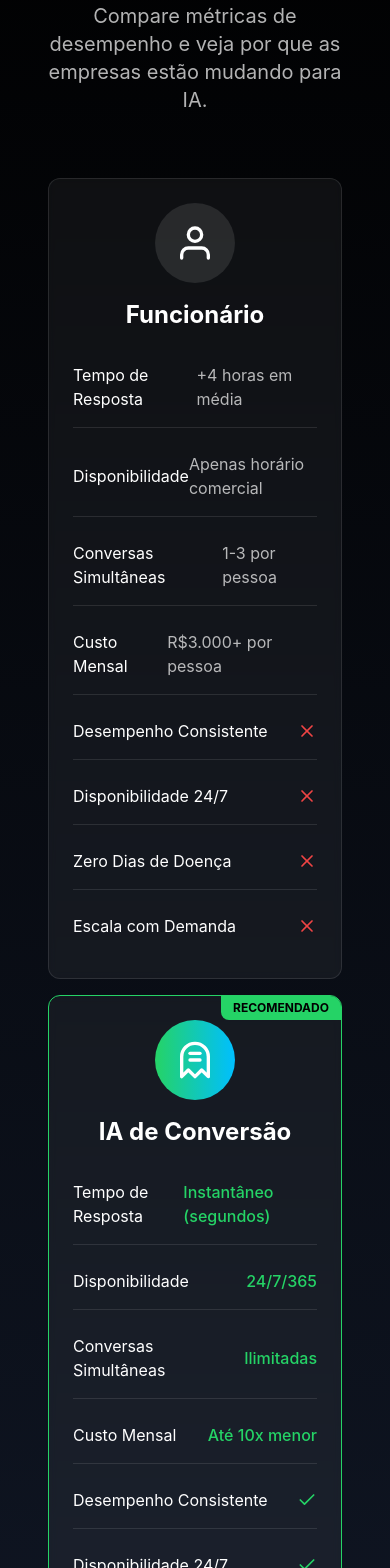
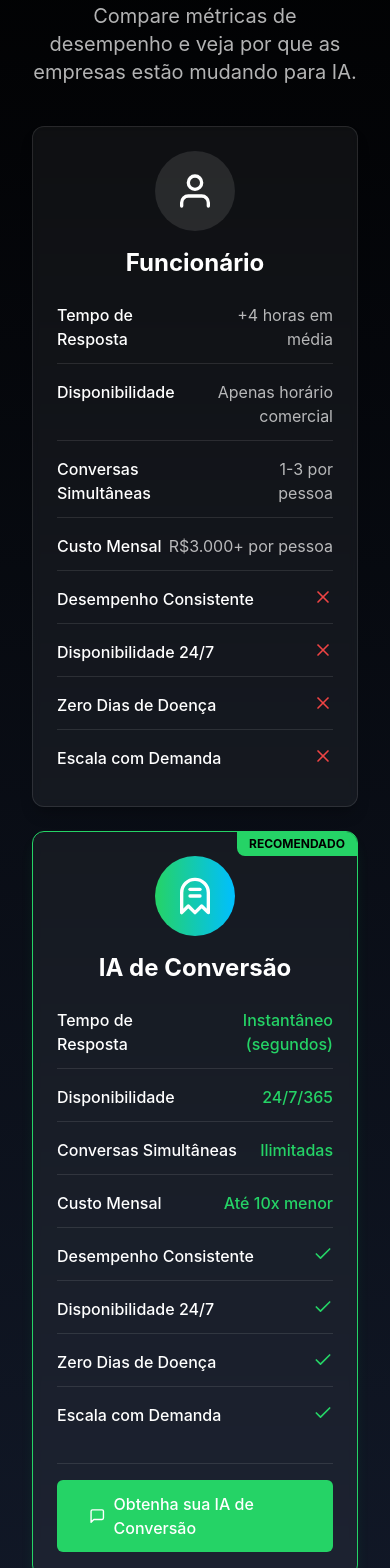
Before and after one commit to Storydigital01/ai-conversion-flow, a React (Vite) app: page / in a window 390 px wide. Shown: the part 7340-8908 px from the top of the page. Built offline with nearby package versions, Linux system fonts and the light colour scheme.

Commit message:
Fix: Improve comparison section responsiveness
- Reduced padding on mobile for a more compact look.
- Increased font size for section titles.
- Stacked and centered the cards vertically.
- Aligned icons with text.
- Added line breaks for long texts.
- Added rounded borders and box-shadow.

```diff
--- a/src/components/ComparisonSection.tsx
+++ b/src/components/ComparisonSection.tsx
@@ -5,8 +5,8 @@ import { Check, X, MessageSquare } from 'lucide-react';
 const ComparisonSection = () => {
   return (
     <section className="section-padding bg-gradient-to-b from-black to-gray-900" id="comparison">
-      <div className="container mx-auto">
-        <div className="text-center mb-16">
+      <div className="container mx-auto px-4 md:px-8">
+        <div className="text-center mb-10 md:mb-16">
           <h2 className="text-3xl md:text-4xl font-bold mb-4">
             Uma pessoa ou <span className="gradient-text">IA de Conversão</span>? Veja quem entrega mais.
           </h2>
@@ -15,10 +15,10 @@ const ComparisonSection = () => {
           </p>
         </div>
 
-        <div className="grid lg:grid-cols-2 gap-4 lg:gap-8">
+        <div className="flex flex-col md:grid md:grid-cols-2 gap-6 md:gap-8 max-w-4xl mx-auto">
           {/* Human Side */}
-          <div className="card border-white/10">
-            <div className="text-center mb-8">
+          <div className="card border-white/10 rounded-xl shadow-lg shadow-black/20 hover:shadow-black/30 transition-all">
+            <div className="text-center mb-6 md:mb-8">
               <div className="h-20 w-20 bg-white/10 rounded-full mx-auto flex items-center justify-center mb-4">
                 <svg xmlns="http://www.w3.org/2000/svg" width="40" height="40" viewBox="0 0 24 24" fill="none" stroke="currentColor" strokeWidth="2" strokeLinecap="round" strokeLinejoin="round" className="text-white">
                   <path d="M20 21v-2a4 4 0 0 0-4-4H8a4 4 0 0 0-4 4v2"></path>
@@ -28,49 +28,49 @@ const ComparisonSection = () => {
               <h3 className="text-2xl font-bold">Funcionário</h3>
             </div>
 
-            <div className="space-y-6">
-              <div className="flex justify-between items-center border-b border-white/10 pb-4">
-                <span>Tempo de Resposta</span>
-                <span className="text-white/70">+4 horas em média</span>
+            <div className="space-y-4 md:space-y-6">
+              <div className="flex justify-between items-start border-b border-white/10 pb-3">
+                <span className="text-base md:text-lg font-medium">Tempo de Resposta</span>
+                <span className="text-white/70 text-right">+4 horas em média</span>
               </div>
-              <div className="flex justify-between items-center border-b border-white/10 pb-4">
-                <span>Disponibilidade</span>
-                <span className="text-white/70">Apenas horário comercial</span>
+              <div className="flex justify-between items-start border-b border-white/10 pb-3">
+                <span className="text-base md:text-lg font-medium">Disponibilidade</span>
+                <span className="text-white/70 text-right">Apenas horário comercial</span>
               </div>
-              <div className="flex justify-between items-center border-b border-white/10 pb-4">
-                <span>Conversas Simultâneas</span>
-                <span className="text-white/70">1-3 por pessoa</span>
+              <div className="flex justify-between items-start border-b border-white/10 pb-3">
+                <span className="text-base md:text-lg font-medium">Conversas Simultâneas</span>
+                <span className="text-white/70 text-right">1-3 por pessoa</span>
               </div>
-              <div className="flex justify-between items-center border-b border-white/10 pb-4">
-                <span>Custo Mensal</span>
-                <span className="text-white/70">R$3.000+ por pessoa</span>
+              <div className="flex justify-between items-start border-b border-white/10 pb-3">
+                <span className="text-base md:text-lg font-medium">Custo Mensal</span>
+                <span className="text-white/70 text-right">R$3.000+ por pessoa</span>
               </div>
-              <div className="flex justify-between items-center border-b border-white/10 pb-4">
-                <span>Desempenho Consistente</span>
-                <span><X size={20} className="text-red-500" /></span>
+              <div className="flex justify-between items-start border-b border-white/10 pb-3">
+                <span className="text-base md:text-lg font-medium">Desempenho Consistente</span>
+                <span><X size={20} className="text-red-500 ml-auto" /></span>
               </div>
-              <div className="flex justify-between items-center border-b border-white/10 pb-4">
-                <span>Disponibilidade 24/7</span>
-                <span><X size={20} className="text-red-500" /></span>
+              <div className="flex justify-between items-start border-b border-white/10 pb-3">
+                <span className="text-base md:text-lg font-medium">Disponibilidade 24/7</span>
+                <span><X size={20} className="text-red-500 ml-auto" /></span>
               </div>
-              <div className="flex justify-between items-center border-b border-white/10 pb-4">
-                <span>Zero Dias de Doença</span>
-                <span><X size={20} className="text-red-500" /></span>
+              <div className="flex justify-between items-start border-b border-white/10 pb-3">
+                <span className="text-base md:text-lg font-medium">Zero Dias de Doença</span>
+                <span><X size={20} className="text-red-500 ml-auto" /></span>
               </div>
-              <div className="flex justify-between items-center pb-4">
-                <span>Escala com Demanda</span>
-                <span><X size={20} className="text-red-500" /></span>
+              <div className="flex justify-between items-start pb-3">
+                <span className="text-base md:text-lg font-medium">Escala com Demanda</span>
+                <span><X size={20} className="text-red-500 ml-auto" /></span>
               </div>
             </div>
           </div>
 
           {/* AI Side */}
-          <div className="card border-whatsapp relative overflow-hidden">
+          <div className="card border-whatsapp relative overflow-hidden rounded-xl shadow-lg shadow-whatsapp/10 hover:shadow-whatsapp/20 transition-all">
             <div className="absolute top-0 right-0 bg-whatsapp text-black text-xs font-bold py-1 px-3 rounded-bl-lg">
               RECOMENDADO
             </div>
 
-            <div className="text-center mb-8">
+            <div className="text-center mb-6 md:mb-8">
               <div className="h-20 w-20 bg-gradient-to-r from-whatsapp to-neonBlue rounded-full mx-auto flex items-center justify-center mb-4">
                 <svg xmlns="http://www.w3.org/2000/svg" width="40" height="40" viewBox="0 0 24 24" fill="none" stroke="currentColor" strokeWidth="2" strokeLinecap="round" strokeLinejoin="round" className="text-white">
                   <path d="M12 2a8 8 0 0 1 8 8v12l-4-4-4 4-4-4-4 4V10a8 8 0 0 1 8-8z"></path>
@@ -81,42 +81,42 @@ const ComparisonSection = () => {
               <h3 className="text-2xl font-bold">IA de Conversão</h3>
             </div>
 
-            <div className="space-y-6">
-              <div className="flex justify-between items-center border-b border-white/10 pb-4">
-                <span>Tempo de Resposta</span>
-                <span className="text-whatsapp font-medium">Instantâneo (segundos)</span>
+            <div className="space-y-4 md:space-y-6">
+              <div className="flex justify-between items-start border-b border-white/10 pb-3">
+                <span className="text-base md:text-lg font-medium">Tempo de Resposta</span>
+                <span className="text-whatsapp font-medium text-right">Instantâneo (segundos)</span>
               </div>
-              <div className="flex justify-between items-center border-b border-white/10 pb-4">
-                <span>Disponibilidade</span>
-                <span className="text-whatsapp font-medium">24/7/365</span>
+              <div className="flex justify-between items-start border-b border-white/10 pb-3">
+                <span className="text-base md:text-lg font-medium">Disponibilidade</span>
+                <span className="text-whatsapp font-medium text-right">24/7/365</span>
               </div>
-              <div className="flex justify-between items-center border-b border-white/10 pb-4">
-                <span>Conversas Simultâneas</span>
-                <span className="text-whatsapp font-medium">Ilimitadas</span>
+              <div className="flex justify-between items-start border-b border-white/10 pb-3">
+                <span className="text-base md:text-lg font-medium">Conversas Simultâneas</span>
+                <span className="text-whatsapp font-medium text-right">Ilimitadas</span>
               </div>
-              <div className="flex justify-between items-center border-b border-white/10 pb-4">
-                <span>Custo Mensal</span>
-                <span className="text-whatsapp font-medium">Até 10x menor</span>
+              <div className="flex justify-between items-start border-b border-white/10 pb-3">
+                <span className="text-base md:text-lg font-medium">Custo Mensal</span>
+                <span className="text-whatsapp font-medium text-right">Até 10x menor</span>
               </div>
-              <div className="flex justify-between items-center border-b border-white/10 pb-4">
-                <span>Desempenho Consistente</span>
-                <span><Check size={20} className="text-whatsapp" /></span>
+              <div className="flex justify-between items-start border-b border-white/10 pb-3">
+                <span className="text-base md:text-lg font-medium">Desempenho Consistente</span>
+                <span><Check size={20} className="text-whatsapp ml-auto" /></span>
               </div>
-              <div className="flex justify-between items-center border-b border-white/10 pb-4">
-                <span>Disponibilidade 24/7</span>
-                <span><Check size={20} className="text-whatsapp" /></span>
+              <div className="flex justify-between items-start border-b border-white/10 pb-3">
+                <span className="text-base md:text-lg font-medium">Disponibilidade 24/7</span>
+                <span><Check size={20} className="text-whatsapp ml-auto" /></span>
               </div>
-              <div className="flex justify-between items-center border-b border-white/10 pb-4">
-                <span>Zero Dias de Doença</span>
-                <span><Check size={20} className="text-whatsapp" /></span>
+              <div className="flex justify-between items-start border-b border-white/10 pb-3">
+                <span className="text-base md:text-lg font-medium">Zero Dias de Doença</span>
+                <span><Check size={20} className="text-whatsapp ml-auto" /></span>
               </div>
-              <div className="flex justify-between items-center pb-4">
-                <span>Escala com Demanda</span>
-                <span><Check size={20} className="text-whatsapp" /></span>
+              <div className="flex justify-between items-start pb-3">
+                <span className="text-base md:text-lg font-medium">Escala com Demanda</span>
+                <span><Check size={20} className="text-whatsapp ml-auto" /></span>
               </div>
             </div>
 
-            <div className="mt-8 pt-6 border-t border-white/10">
+            <div className="mt-6 md:mt-8 pt-4 md:pt-6 border-t border-white/10">
               <a href="#contact" className="btn-whatsapp w-full">
                 <MessageSquare size={20} />
                 <span>Obtenha sua IA de Conversão</span>
```
